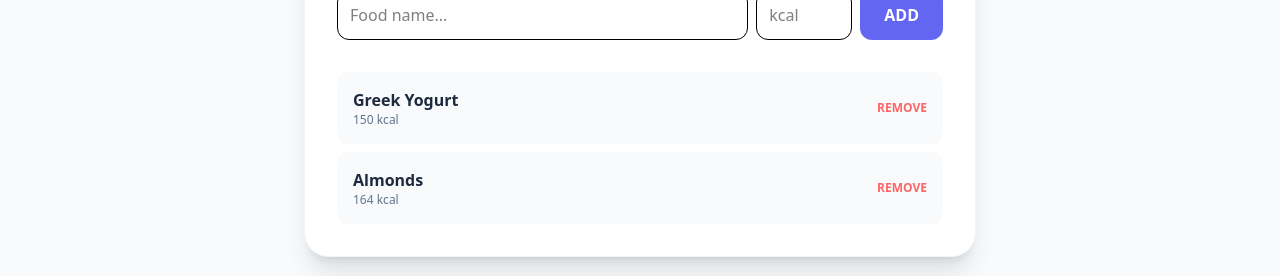
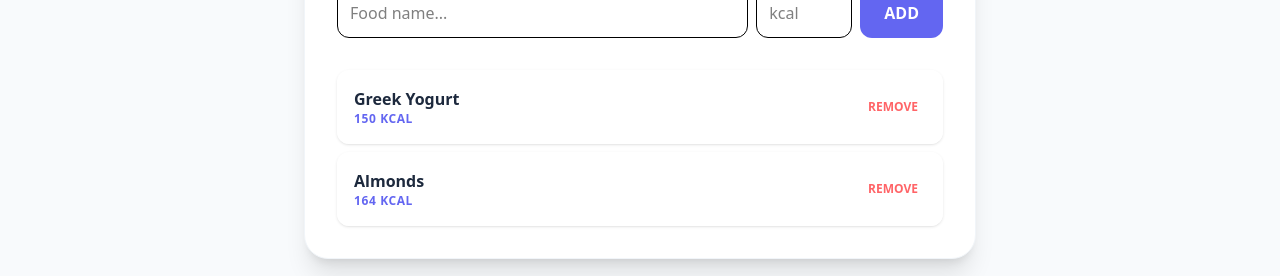
Before and after one commit to gitauwilly1/calorie-tracker, a React (Vite) app: page / in a window 1280 px wide. Both pictures are taken after a click on the button "tracker". Shown: the part 320-596 px from the top of the page. Built offline with nearby package versions, Linux system fonts and the light colour scheme; the HTML template or start-up script is replaced by a standard one.

Commit message:
Build granular FoodItem component with delete actions

```diff
--- a/src/components/FoodItem.jsx
+++ b/src/components/FoodItem.jsx
@@ -1,11 +1,16 @@
 export default function FoodItem({ food, onDelete }) {
   return (
-    <div className="flex justify-between items-center p-4 bg-slate-50 rounded-xl hover:bg-slate-100 transition-colors">
+    <div className="flex justify-between items-center p-4 bg-white/50 hover:bg-white/80 backdrop-blur-sm rounded-xl border border-white/50 transition-all shadow-sm">
       <div>
         <div className="font-bold text-slate-800">{food.name}</div>
-        <div className="text-xs text-slate-500">{food.calories} kcal</div>
+        <div className="text-xs font-semibold text-brand-primary uppercase tracking-wider">{food.calories} kcal</div>
       </div>
-      <button onClick={() => onDelete(food.id)} className="text-red-400 hover:text-red-600 font-bold text-xs">REMOVE</button>
+      <button
+        onClick={() => onDelete(food.id)}
+        className="text-red-400 hover:text-red-600 hover:bg-red-50 p-2 rounded-lg transition-colors font-bold text-xs"
+      >
+        REMOVE
+      </button>
     </div>
   );
 }
```
